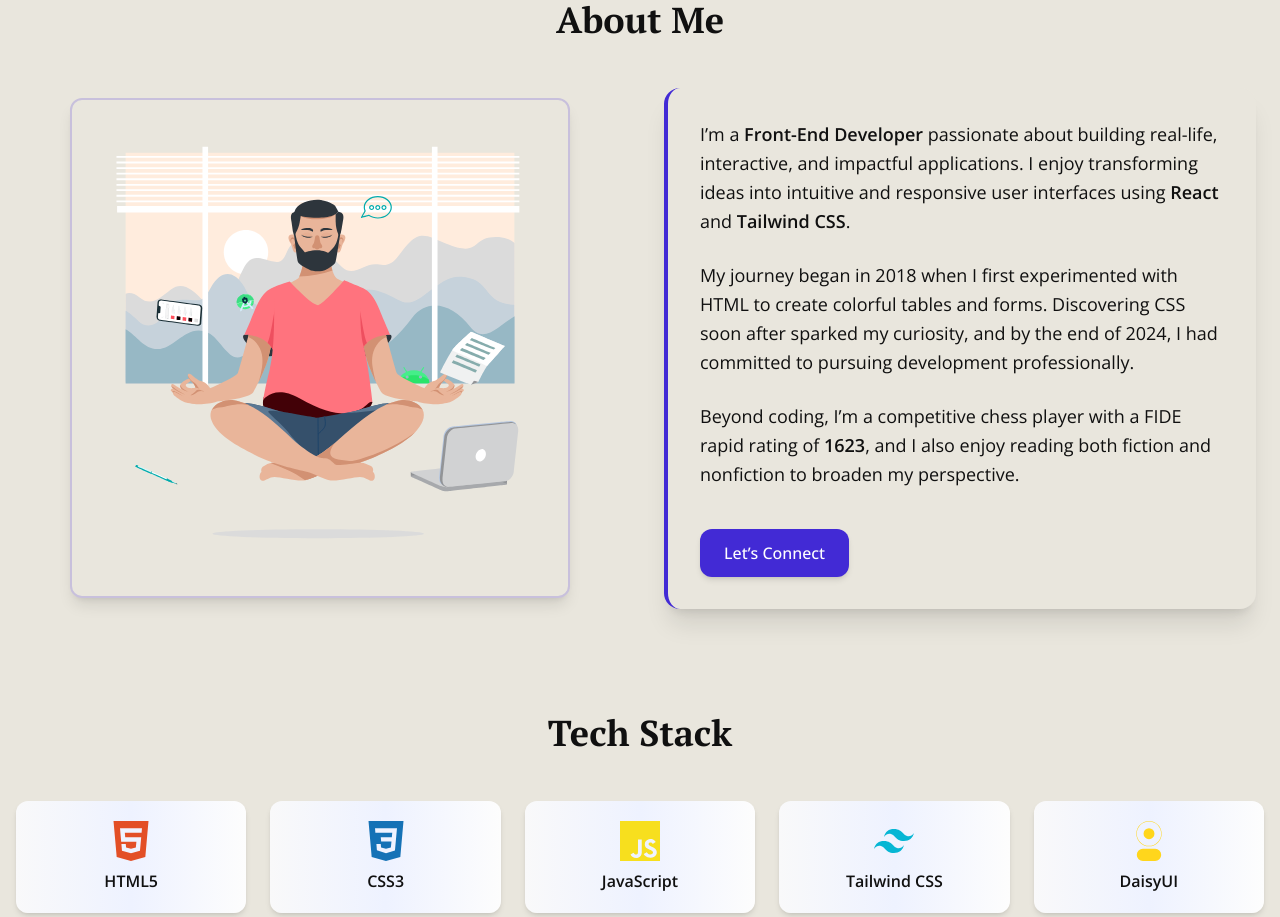
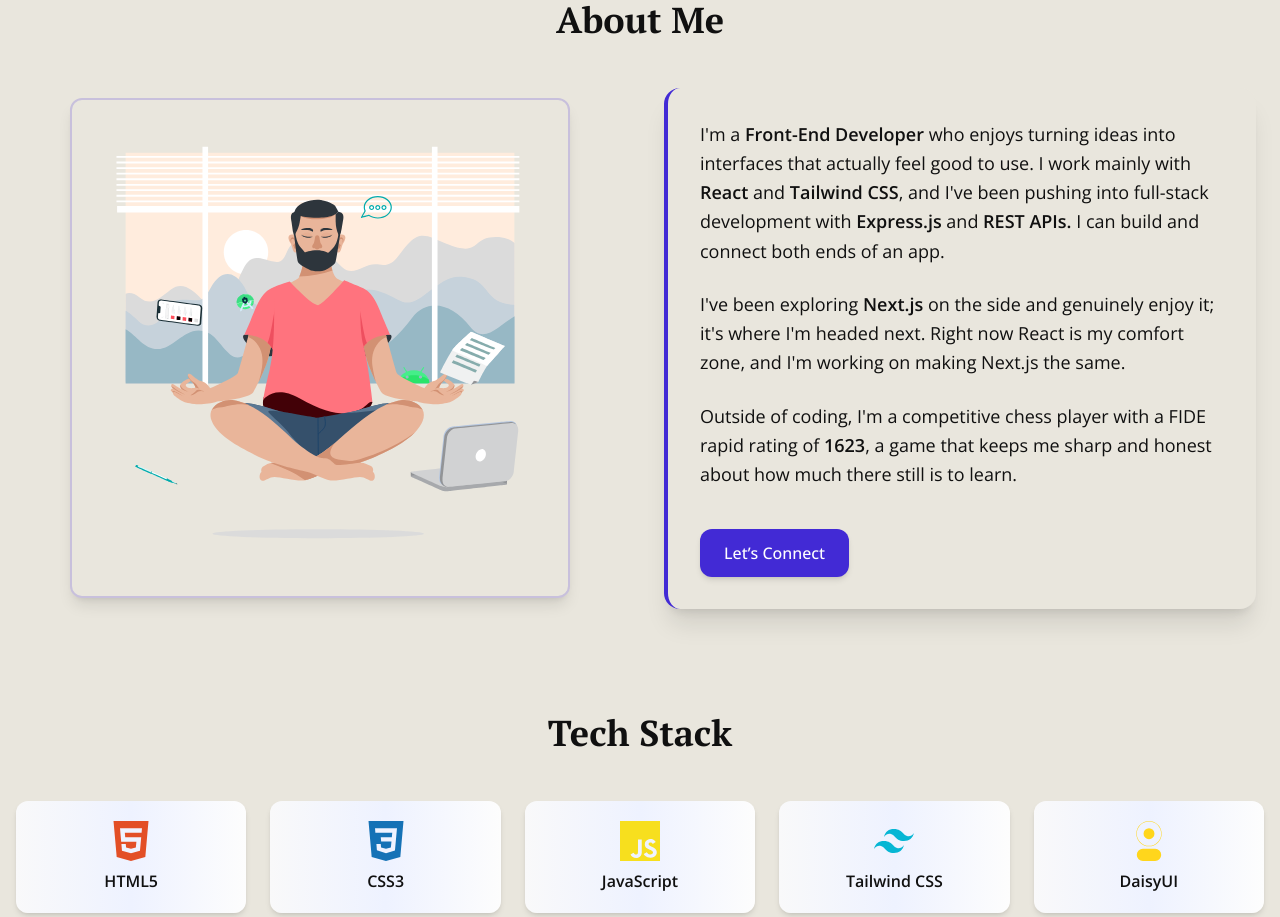
Before and after one commit to gmnayem631/portfolio-2-client, a React (Vite) app: page / in a window 1280 px wide. Shown: the part 980-1897 px from the top of the page. Built offline with nearby package versions, Linux system fonts and the light colour scheme.

Commit message:
rewrote the about me section

```diff
--- a/src/components/About.jsx
+++ b/src/components/About.jsx
@@ -37,25 +37,27 @@
           className="bg-bg rounded-2xl shadow-xl p-8 border-l-4 border-primary flex flex-col gap-6"
         >
           <p className="text-lg leading-relaxed">
-            I’m a <span className="font-semibold">Front-End Developer</span>{" "}
-            passionate about building real-life, interactive, and impactful
-            applications. I enjoy transforming ideas into intuitive and
-            responsive user interfaces using{" "}
-            <span className="font-semibold">React</span> and{" "}
-            <span className="font-semibold">Tailwind CSS</span>.
+            I'm a <span className="font-semibold">Front-End Developer</span> who
+            enjoys turning ideas into interfaces that actually feel good to use.
+            I work mainly with <span className="font-semibold">React</span> and{" "}
+            <span className="font-semibold">Tailwind CSS</span>, and I've been
+            pushing into full-stack development with{" "}
+            <span className="font-semibold">Express.js</span> and{" "}
+            <span className="font-semibold">REST APIs.</span> I can build and
+            connect both ends of an app.
           </p>
 
           <p className="text-lg leading-relaxed">
-            My journey began in 2018 when I first experimented with HTML to
-            create colorful tables and forms. Discovering CSS soon after sparked
-            my curiosity, and by the end of 2024, I had committed to pursuing
-            development professionally.
+            I've been exploring <span className="font-semibold">Next.js</span>{" "}
+            on the side and genuinely enjoy it; it's where I'm headed next.
+            Right now React is my comfort zone, and I'm working on making
+            Next.js the same.
           </p>
 
           <p className="text-lg leading-relaxed">
-            Beyond coding, I’m a competitive chess player with a FIDE rapid
-            rating of <span className="font-semibold">1623</span>, and I also
-            enjoy reading both fiction and nonfiction to broaden my perspective.
+            Outside of coding, I'm a competitive chess player with a FIDE rapid
+            rating of <span className="font-semibold">1623</span>, a game that
+            keeps me sharp and honest about how much there still is to learn.
           </p>
 
           {/* Button */}
```
